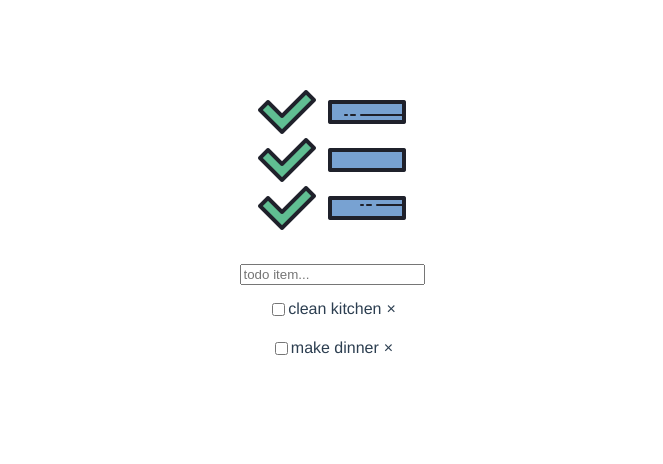
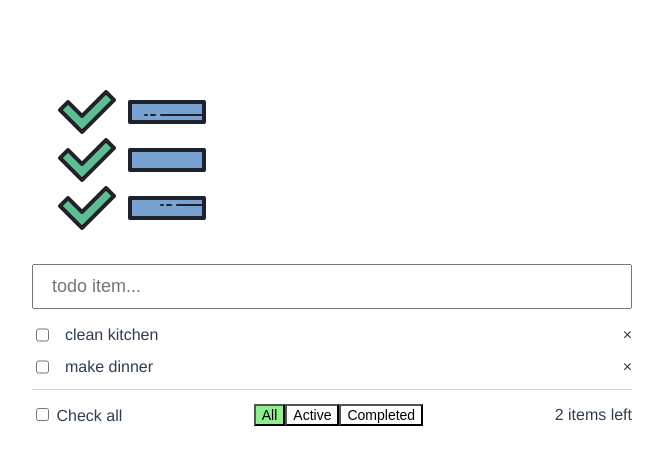
Before and after one commit to ash-old/Todo-List, a Vue app: page / in a window 1280 px wide. Shown: the top 464 px of the page, without its empty margins (308-971 px from the left). Built offline with nearby package versions, Linux system fonts and the light colour scheme.

Commit message:
added check all button and filter buttons

```diff
--- a/src/App.vue
+++ b/src/App.vue
@@ -1,6 +1,6 @@
 <template>
-  <div id="app">
-    <img alt="todo logo" src="./assets/logo.png">
+  <div id="app" class="container">
+    <img alt="todo logo" src="./assets/logo.png" class="logo">
     <todo-list/>
   </div>
 </template>
@@ -23,12 +23,23 @@ export default {
 </script>
 
 <style>
+
+* {
+  box-sizing:border-box;
+}
+
+.container {
+  max-width: 600px;
+  margin:  auto;
+}
+
 #app {
   font-family: Avenir, Helvetica, Arial, sans-serif;
   -webkit-font-smoothing: antialiased;
   -moz-osx-font-smoothing: grayscale;
-  text-align: center;
+  /* text-align: center; */
   color: #2c3e50;
   margin-top: 60px;
+  /* font-size: 15px; */
 }
 </style>
--- a/src/components/todoList.vue
+++ b/src/components/todoList.vue
@@ -1,23 +1,38 @@
 <template lang="html">
-  <div class="">
+
     <div v-on:submit.prevent class="">
-      <input v-model="newTodo" v-on:keyup.enter="addItem" type="text" name="todoList" placeholder="todo item..." class="search-bar">
+      <input v-model="newTodo" v-on:keyup.enter="addItem" type="text" name="todoList" placeholder="todo item..." class="todo-input">
+
+    <div v-for="(todo,index) in todosFiltered" :key="todo.index" class="todo-item">
+      <div class="item-list">
+        <input type="checkbox" v-model="todo.isDone" >
+        <!-- <div class="item-edit" v-if="!todo.editing" contenteditable="" v-on:keyup.enter="doneEdit(todo)" v-on:keyup.esc="cancelEdit(todo)">{{todo.name}}</div> -->
+        <div v-if="!todo.editing" :class="{checked : todo.isDone}" v-on:click="editTodo(todo)" class="todo-label">{{todo.name}}</div>
+        <input v-else type="text" v-model="todo.name" class="item-edit" v-on:blur="doneEdit(todo)" v-on:keyup.enter="doneEdit(todo)" v-on:keyup.esc="cancelEdit(todo)" v-focus>
+      </div>
+      <div class="delete" type="button" name="button" v-on:click="removeItem(index)">&times;
+      </div>
     </div>
-    <div v-for="(todo,index) in todos" :key="todo.index" class="item">
-      <div class="item-list">
-        <input type="checkbox" v-model="todo.isDone">
-        <!-- <div class="item-edit" v-if="!todo.editing" contenteditable="" v-on:keyup.enter="doneEdit(todo)" v-on:keyup.esc="cancelEdit(todo)">{{todo.name}}</div> -->
-        <div v-if="!todo.editing" class="" v-on:click="editTodo(todo)">{{todo.name}}</div>
-        <input v-else type="text" v-model="todo.name" class="item-edit" v-on:blur="doneEdit(todo)" v-on:keyup.enter="doneEdit(todo)" v-on:keyup.esc="cancelEdit(todo)" v-focus>
-        <div class="delete" type="button" name="button" v-on:click="removeItem(index)">&times;</div>
 
+    <div class="extra-container">
+      <div>
+        <label><input type="checkbox" :checked="!anyRemaining" @change="checkAllTodos"> Check all</label>
       </div>
 
-      <!-- <button v-if="!isDone" type="button" name="button" v-on:click="removeItem(index)">Completed!</button> -->
+        <div>
+          <button type="button" :class="{ active: filter == 'all' }" @click="filter = 'all'">All</button>
+          <button type="button" :class="{ active: filter == 'active'}" @click="filter = 'active'">Active</button>
+          <button type="button" :class="{ active: filter == 'completed'}" @click="filter = 'completed'">Completed</button>
+          <span>
+            <button v-if="showCompletedButton" :class="{ active: filter == 'clear'}" @click="clearCompleted">Clear Completed</button>
+          </span>
+
+        </div>
+      <div class="remaining">{{ remaining }} items left</div>
     </div>
 
+</div>
 
-  </div>
 </template>
 
 <script>
@@ -27,14 +42,18 @@ export default {
   data(){
     return{
       newTodo: "",
+      idForTodo: 3,
       beforeEditCache: "",
+      filter: "all",
       todos:[
         {
+          'id': 1,
           'name': "clean kitchen",
           'isDone': false,
           'editing': false
         },
         {
+          'id': 2,
           'name': "make dinner",
           'isDone': false,
           'editing': false
@@ -42,27 +61,51 @@ export default {
       ]
     }
   },
+
+  computed: {
+    remaining: function(){
+      return this.todos.filter(todo => !todo.isDone).length
+    },
+    anyRemaining: function(){
+      return this.remaining !=0;
+    },
+    todosFiltered: function(){
+      if(this.filter == 'all'){
+        return this.todos
+      }else if(this.filter == 'active'){
+        return this.todos.filter(todo => !todo.isDone)
+      }else if(this.filter == 'completed'){
+        return this.todos.filter(todo => todo.isDone)
+      }
+      return this.todos
+    },
+    showCompletedButton: function(){
+      return this.todos.filter(todo => todo.isDone).length > 0;
+    }
+  },
+
   directives: {
-  focus: {
-    inserted: function (el) {
-      el.focus()
+    focus: {
+      inserted: function (el) {
+        el.focus()
+      }
     }
-  }
-},
+  },
+
   methods: {
     addItem: function(){
       if(this.newTodo.trim().length == 0){
         return
       }
-
       this.todos.push({
+        id: this.idForTodo,
         name: this.newTodo,
         isDone: false,
         editing: false
       })
       this.newTodo = ""
+      this.idForTodo++
     },
-
     editTodo: function(todo){
       this.beforeEditCache = todo.name
       todo.editing = true
@@ -71,15 +114,19 @@ export default {
       todo.name = this.beforeEditCache
       todo.editing = false
     },
-
     doneEdit: function(todo){
-      if(todo.name.trim().length == 0)
-        return this.beforeEditCache
+      if(todo.name.trim() == ''){
+      // return this.beforeEditCache
+      // todo.editing = false
+      todo.title = this.beforeEditCache
+      }
       todo.editing = false
     },
-
     removeItem: function(index){
       this.todos.splice(index, 1);
+    },
+    checkAllTodos: function(){
+      this.todos.forEach((todo) => todo.isDone = event.target.checked);
     }
   }
 };
@@ -92,12 +139,42 @@ export default {
 </script>
 
 <style lang="css" scoped>
+.container{
+  /* display: flex;
+  align-content: center; */
+}
 
+.todo-input {
+  width:100%;
+  padding: 10px 18px;
+  font-size: 18px;
+  margin-bottom: 16px;
 
-.item{
-  margin-top: 10px;
-  padding: 5px;
+  &:focus {
+    outline:0;
+  }
 }
+
+.checked{
+  text-decoration: line-through;
+  color: grey;
+}
+
+.todo-item{
+  margin-bottom: 12px;
+  display: flex;
+  align-items: center;
+  justify-content: space-between;
+  /* margin-top: 10px;
+  padding: 5px; */
+}
+
+.todo-label{
+  padding: 0px;
+  border: 1px solid white;
+  margin-left: 12px;
+}
+
 .item-list{
   display: flex;
   justify-content: center;
@@ -106,10 +183,38 @@ export default {
 .item-edit{
   margin-top: 10px;
   padding: 5px;
+  color: #2c3e50;
+  margin-left: 12px;
+  width: 100%;
+  padding:10px;
+  border: 1px solid #ccc;
 }
 
 .delete {
   cursor: pointer;
-  padding-left: 5px;
+  margin-left: 14px;
+  &:hover{
+    color: black;
+  }
+}
+
+.extra-container {
+  display: flex;
+  align-items: center;
+  justify-content: space-between;
+  font-size: 16px;
+  border-top: 1px solid lightgrey;
+  padding-top: 14px;
+  margin-bottom: 14px;
+}
+
+button {
+  font-size: 14px;
+  background-color: white;
+  appearance: none;
+}
+
+.active {
+  background:lightgreen;
 }
 </style>
```
